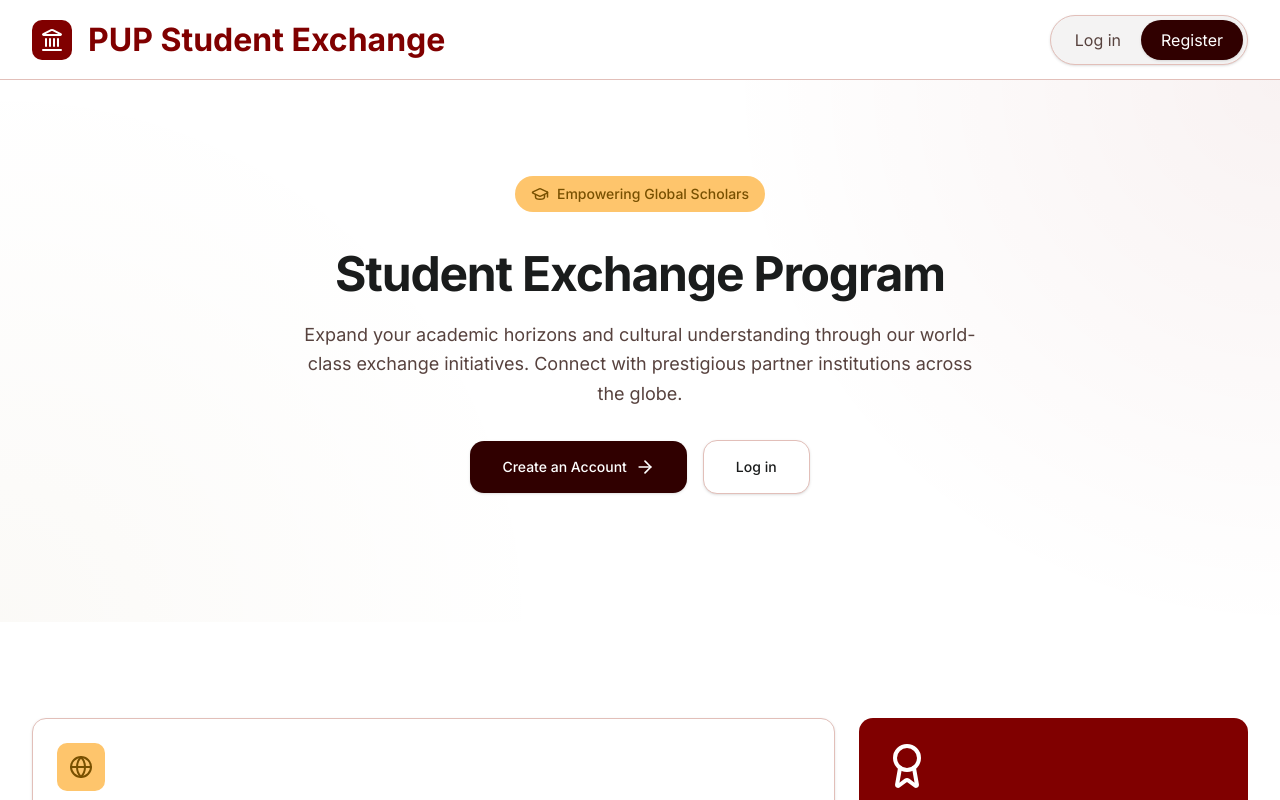
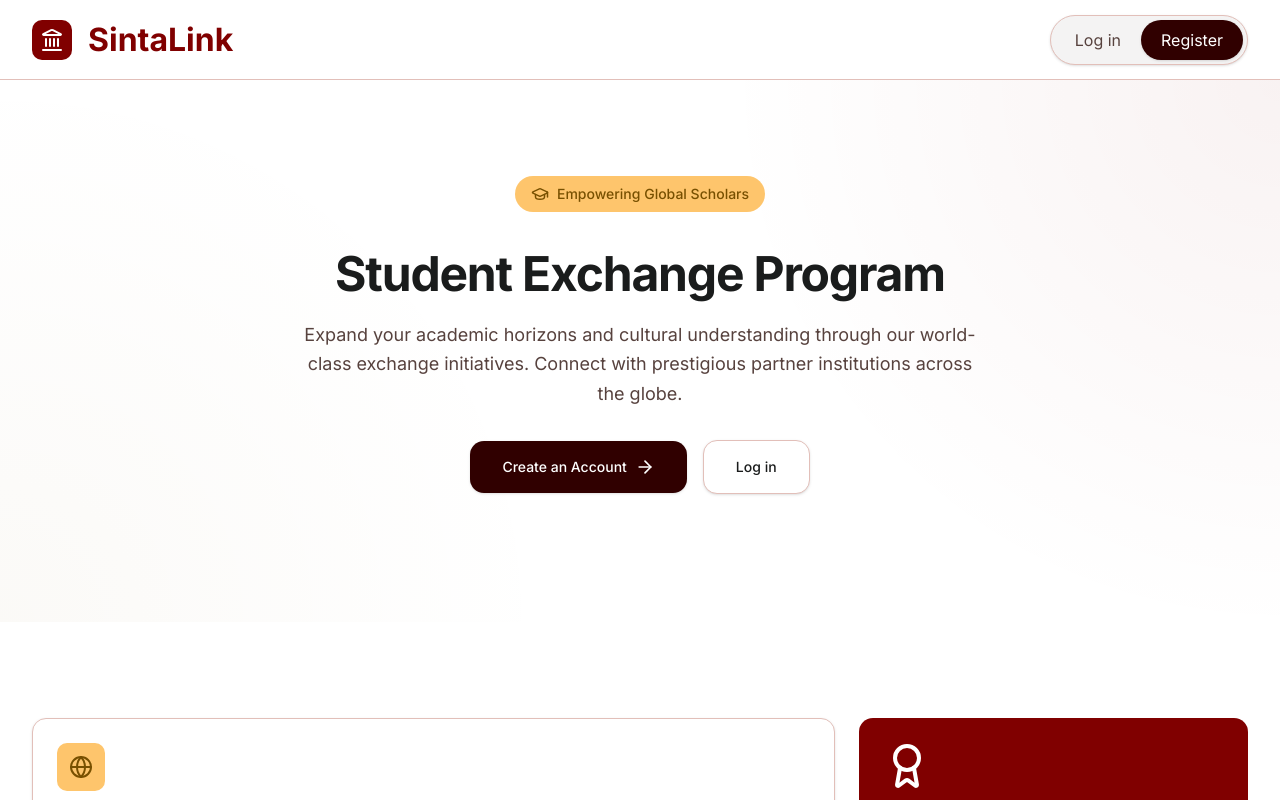
Before and after one commit to InfoMan-Group-1/student-exchange, a Next.js app: page / in a window 1280 px wide. Shown: the top 800 px of the page. Built offline with nearby package versions, Linux system fonts and the light colour scheme.

Commit message:
chore(branding): rename application to SintaLink
- Changed global title in layout.tsx
- Updated Header, DashboardHeader, and AdminHeader brand names
- Updated login and register pages branding

```diff
--- a/src/app/layout.tsx
+++ b/src/app/layout.tsx
@@ -18,7 +18,7 @@ const inter = Inter({
 });
 
 export const metadata: Metadata = {
-  title: "Student Exchange",
+  title: "SintaLink",
   description: "Native SQL full-stack starter with Next.js and dbmate",
 };
 
--- a/src/app/login/page.tsx
+++ b/src/app/login/page.tsx
@@ -11,7 +11,7 @@ export default function LoginPage() {
         {/* Brand Identity Header */}
         <div className="text-center mb-8">
           <h1 className="font-headline-lg text-headline-lg text-primary mb-1">
-            PUP Exchange
+            SintaLink
           </h1>
           <p className="font-label-md text-label-md text-on-surface-variant">
             Academic Excellence Portal
--- a/src/app/register/page.tsx
+++ b/src/app/register/page.tsx
@@ -45,7 +45,7 @@ export default function RegisterPage() {
             </Link>
             <div className="flex items-center gap-3 mb-2">
               <Landmark className="w-8 h-8 text-primary" />
-              <h1 className="font-headline-md text-headline-md font-bold text-primary">PUP Exchange</h1>
+              <h1 className="font-headline-md text-headline-md font-bold text-primary">SintaLink</h1>
             </div>
             <p className="font-body-md text-on-surface-variant">Create your student account.</p>
           </div>
--- a/src/components/layout/AdminHeader.tsx
+++ b/src/components/layout/AdminHeader.tsx
@@ -21,9 +21,9 @@ export function AdminHeader() {
         {/* Branding */}
         <div className="flex items-center gap-3">
           <div className="w-8 h-8 bg-primary-container rounded flex items-center justify-center font-bold text-on-primary-container text-xs">
-            PUP
+            SL
           </div>
-          <span className="font-headline-md font-bold text-primary">Admin</span>
+          <span className="font-headline-md font-bold text-primary">SintaLink Admin</span>
         </div>
 
         {/* Navigation */}
--- a/src/components/layout/DashboardHeader.tsx
+++ b/src/components/layout/DashboardHeader.tsx
@@ -40,9 +40,9 @@ export function DashboardHeader() {
         {/* Branding */}
         <div className="flex items-center gap-3">
           <div className="w-8 h-8 bg-primary rounded flex items-center justify-center font-bold text-on-primary text-xs">
-            PUP
+            SL
           </div>
-          <span className="font-headline-md font-bold text-primary">Exchange</span>
+          <span className="font-headline-md font-bold text-primary">SintaLink</span>
         </div>
 
         {/* Navigation */}
--- a/src/components/layout/Header.tsx
+++ b/src/components/layout/Header.tsx
@@ -27,7 +27,7 @@ export function Header() {
           <Landmark className="h-6 w-6" />
         </div>
         <h1 className="font-headline-lg text-headline-lg font-bold text-primary-container hidden sm:block">
-          PUP Student Exchange
+          SintaLink
         </h1>
       </div>
       <nav className="hidden md:flex items-center">
```
